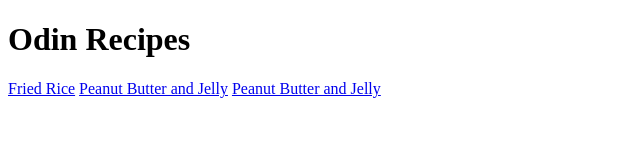
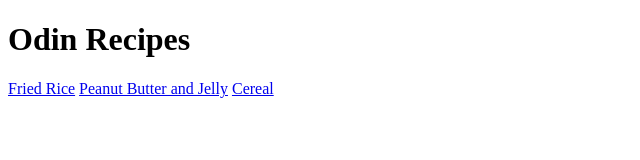
Before and after one commit to Malikc-21/odin-recipes, a plain HTML site: page index.html in a window 1280 px wide. Shown: the whole page, without its empty margins (0-640 px from the left). Drawn offline with Linux system fonts and the light colour scheme.

Commit message:
corrected link text

```diff
--- a/index.html
+++ b/index.html
@@ -11,7 +11,7 @@
     <h1>Odin Recipes</h1>
     <a href="recipes/fried-rice.html">Fried Rice</a>
     <a href="recipes/PBJ.html">Peanut Butter and Jelly</a>
-    <a href="recipes/cereal.html">Peanut Butter and Jelly</a>
+    <a href="recipes/cereal.html">Cereal</a>
 </body>
 
 </html>
```
